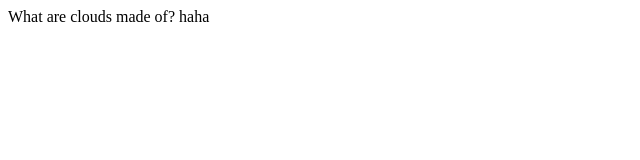
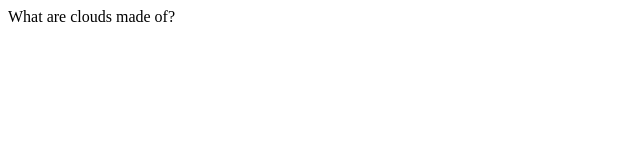
Before and after one commit to nxb8373/422-final-project, a plain HTML site: page index.html in a window 1280 px wide. Shown: the full height of the page, 0-640 px from the left. Drawn offline with Linux system fonts and the light colour scheme.

Commit message:
all gucci

```diff
--- a/index.html
+++ b/index.html
@@ -8,7 +8,7 @@ Nick Bergeron - NSSA 422 final
 </head>
 
 <body>
-What are clouds made of? haha
+What are clouds made of?
 </body>
 
 </html>
```
